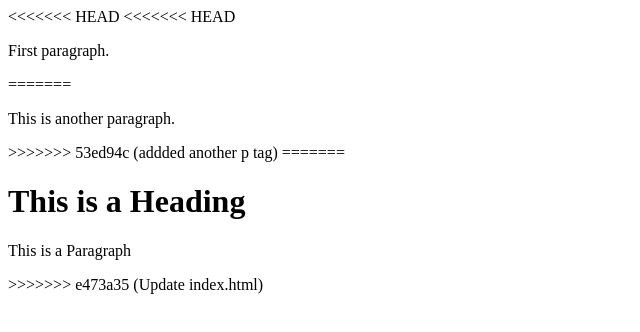
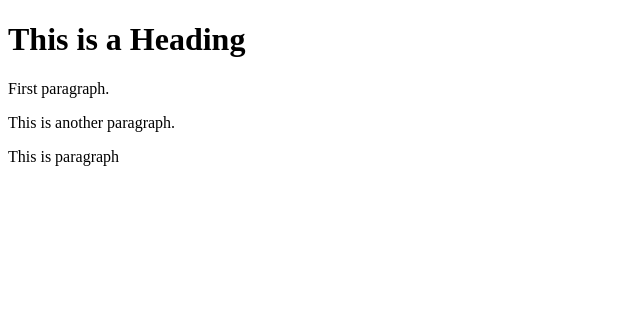
Before and after one commit to micgael22/Learning-git, a plain HTML site: page index.html in a window 1280 px wide. Shown: the whole page, without its empty margins (0-640 px from the left). Drawn offline with Linux system fonts and the light colour scheme.

Commit message:
resolved conflict Two

```diff
--- a/index.html
+++ b/index.html
@@ -6,16 +6,10 @@
 </head>
 
 <body>
-<<<<<<< HEAD
-<<<<<<< HEAD
+    <h1>This is a Heading</h1>
     <p>First paragraph.</p>
-=======
     <p>This is another paragraph.</p>
->>>>>>> 53ed94c (addded another p tag)
-=======
-    <h1>This is a Heading</h1>
-        <p>This is a Paragraph</p>
->>>>>>> e473a35 (Update index.html)
+    <p>This is paragraph</p>
 </body>
 
 </html>
```
